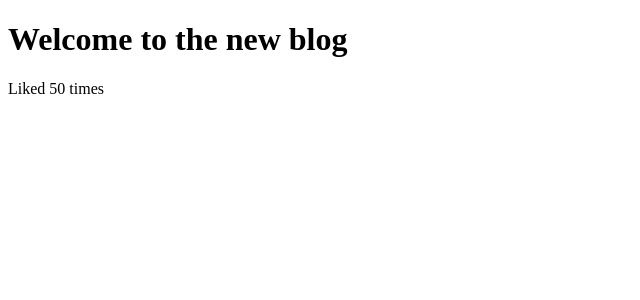
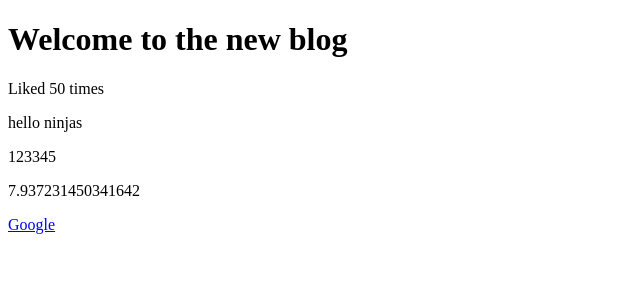
Before and after one commit to liezsm/react-course-by-netninja, a React (Create React App) app: page / in a window 1280 px wide. Shown: the top 300 px of the page, without its empty margins (0-640 px from the left). Built offline with nearby package versions, Linux system fonts and the light colour scheme.

Commit message:
Part 2: dynamic values in templates

```diff
--- a/src/reactcourseNetNinja/App.js
+++ b/src/reactcourseNetNinja/App.js
@@ -5,12 +5,22 @@ import React from 'react'
  const App = () => {
      const title = "Welcome to the new blog";
      const likes = 50;
+     const person = { name: "yoshi", age:30}
+    //  exp objects and booleans can't be output
+
+    const link = 'http://www.google.con';
+
 
   return (
     <div>
         <div className="content">
             <h1> { title } </h1>
             <p> Liked { likes } times</p>
+            <p> { 'hello ninjas'}</p>
+            <p> {[1,2,33,4,5]}</p>
+            <p>{Math.random() * 10}</p>
+            <a href={link}>Google</a>
+
         </div>
     </div>
   )
```
